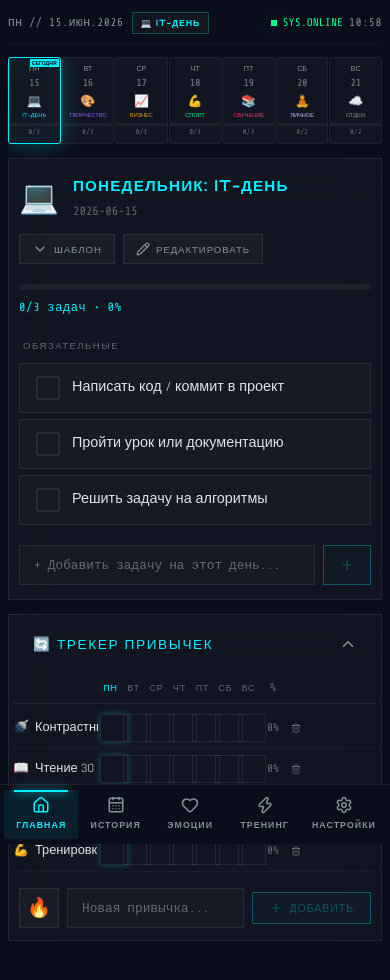
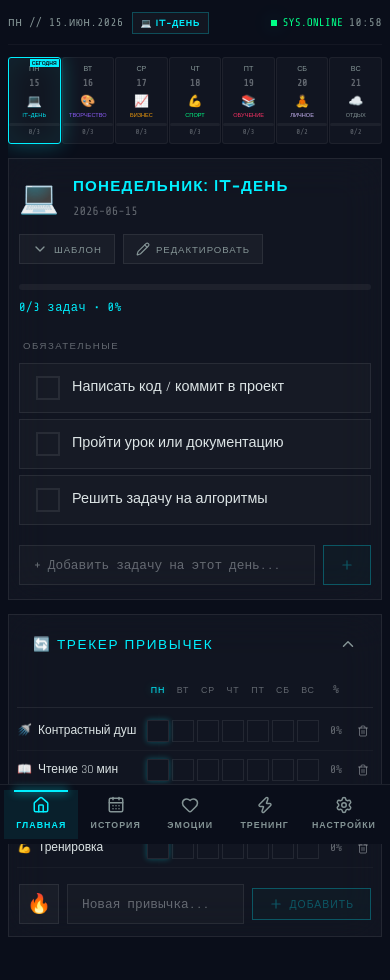
Before and after one commit to sanyakrechin/Mogger, a React (Vite) app: page / in a window 390 px wide. Shown: the top 980 px of the page. Built offline with nearby package versions, Linux system fonts and the light colour scheme.

Commit message:
Fix habit tracker name column width and right edge alignment

```diff
--- a/src/components/WeekDashboard.css
+++ b/src/components/WeekDashboard.css
@@ -863,17 +863,29 @@
 
   .week-dash__habits-grid {
     width: 100%;
-    padding: 0 4px 8px;
+    padding: 0 8px 8px;
     box-sizing: border-box;
     overflow-x: hidden;
   }
 
   .week-dash__habits-row {
-    grid-template-columns: 85px repeat(7, 21px) 24px 18px;
+    grid-template-columns: 1fr repeat(7, 22px) 28px 20px;
     min-width: 0;
     width: 100%;
-    gap: 2px;
-    padding: 6px 0px;
+    gap: 3px;
+    padding: 8px 0px;
+  }
+
+  .week-dash__habit-cb {
+    width: 22px;
+    height: 22px;
+  }
+
+  .week-dash__habits-name {
+    font-size: 0.75rem;
+    white-space: nowrap;
+    overflow: hidden;
+    text-overflow: ellipsis;
   }
 
   .week-dash__habit-add {
```
